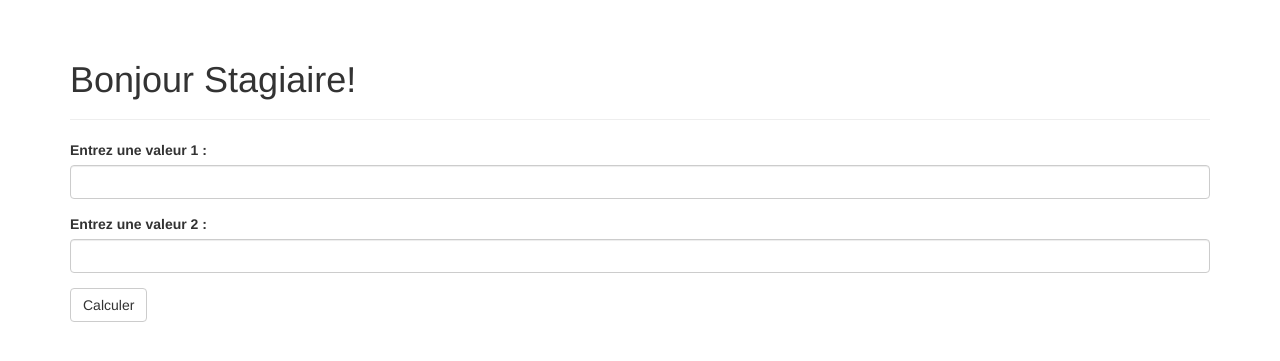
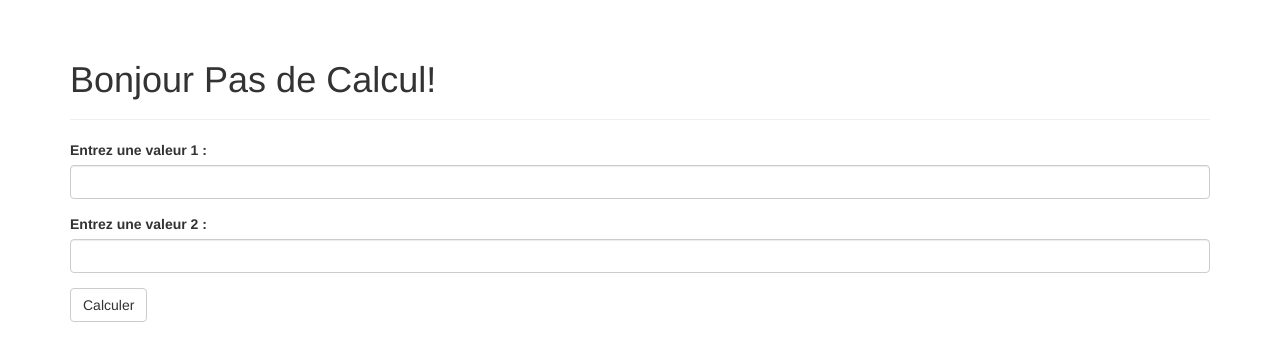
Before and after one commit to sofiannagounine/web_server_flask, a Flask app: page / in a window 1280 px wide. Shown: the part 52-413 px from the top of the page. Run offline with Flask 2, Linux system fonts and the light colour scheme; some libraries are stand-ins or nearby versions.

```diff
--- a/templates/index.html
+++ b/templates/index.html
@@ -5,7 +5,7 @@
 
 {% block page_content %}
 <div class="page-header">
-    <h1>Bonjour {% if name %}{{ name }}{% else %}Stagiaire{% endif %}!</h1>
+    <h1>Bonjour {% if result %}{{ result }}{% else %}Pas de Calcul{% endif %}!</h1>
 </div>
 {{ wtf.quick_form(form) }}
 {% endblock %}
```
